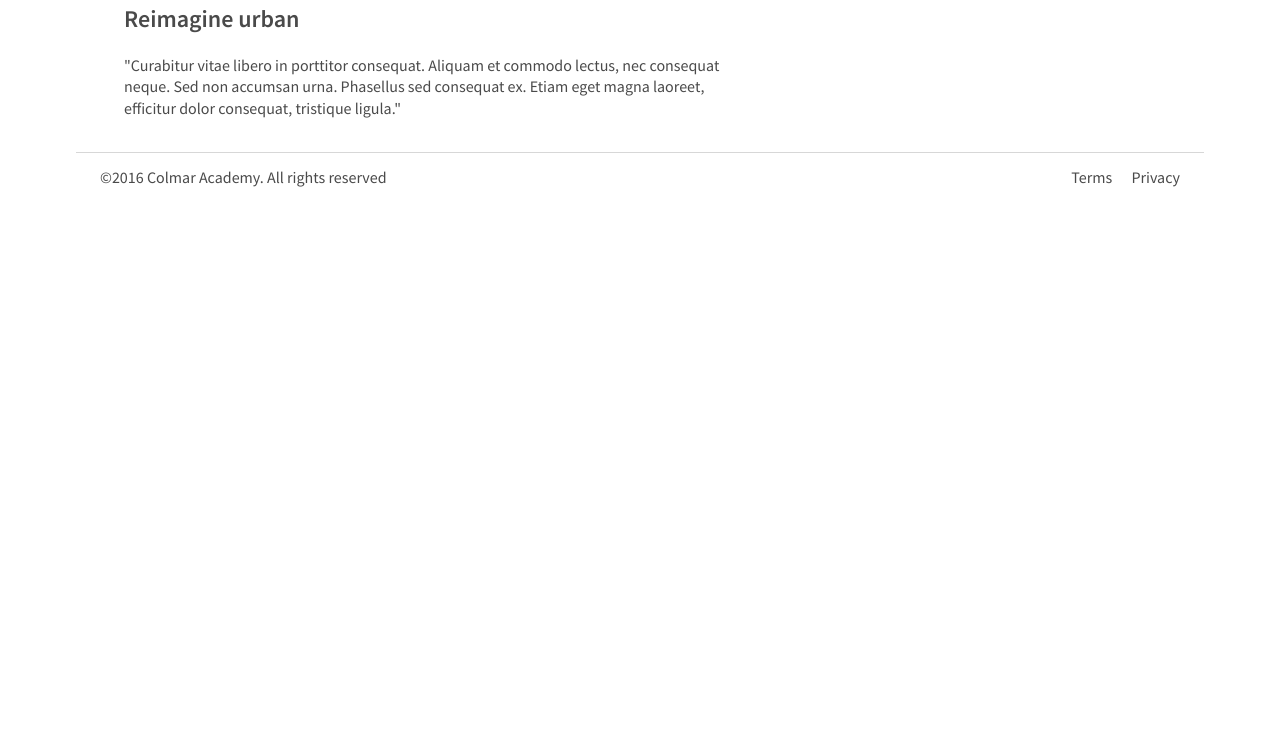
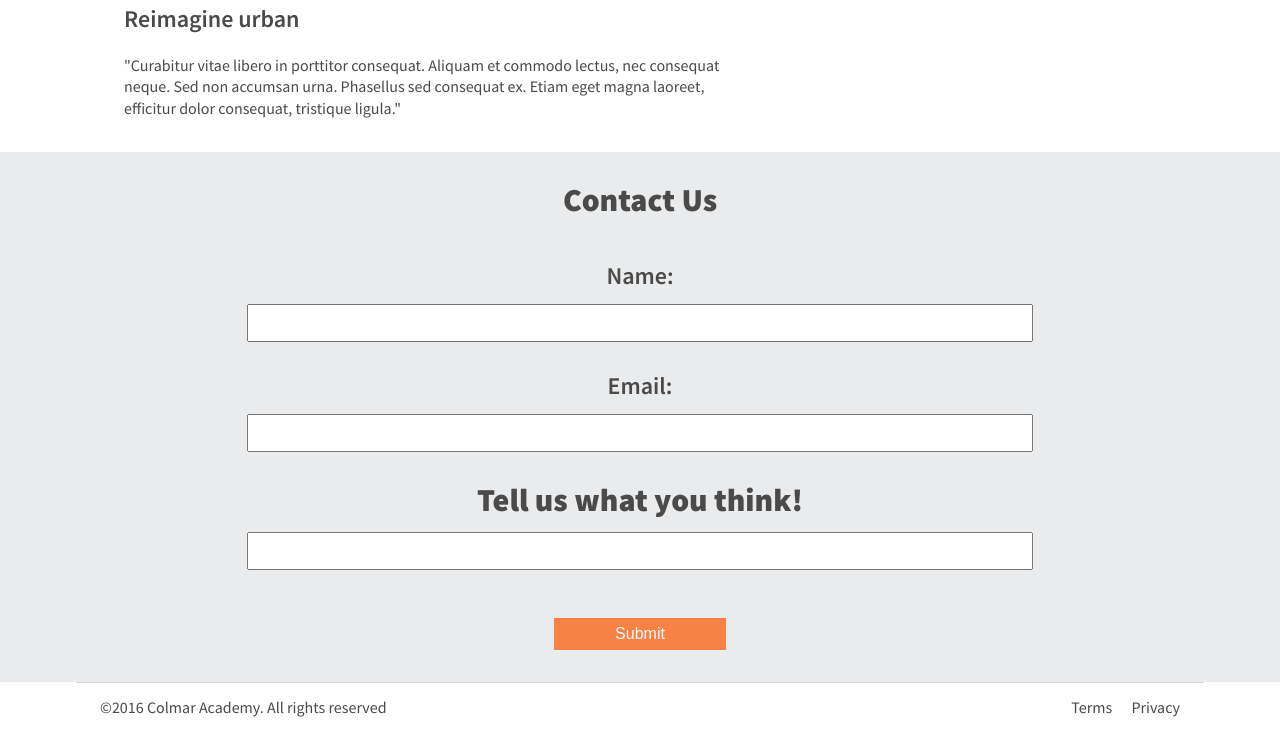
Before and after one commit to erikdubon/colmarAcademy, a plain HTML site: page index.html in a window 1280 px wide. Shown: the part 2369-3124 px from the top of the page. Before the commit the page ends 2602 px from the top, so only its background shows below. Drawn offline with Linux system fonts and the light colour scheme.

Commit message:
contact section added, tab icon added

```diff
--- a/index.html
+++ b/index.html
@@ -2,11 +2,12 @@
 <html>
   <head>
     <meta charset="utf-8">
+    <link rel="icon" href="./resources/favicon.ico">
     <link href="./resources/css/reset.css" type="text/css" rel="stylesheet">
     <link href="./resources/css/style.css" type="text/css" rel="stylesheet">
     <link href="https://fonts.googleapis.com/css?family=Ubuntu:400,700" rel="stylesheet">
     <link href="https://fonts.googleapis.com/css?family=Source+Sans+Pro:400,600,900" rel="stylesheet">
-    <title>Colmar Academy</title>
+    <title>Welcome to Colmar Academy!</title>
   </head>
   <body>
     <!-- header -->
@@ -184,6 +185,23 @@
         </div>
       </div>
     </div>
+    <!-- contact section -->
+    <div class="contact">
+      <div class="container">
+        <h3>Contact Us</h3>
+        <div class="contactWrapper">
+          <form class="fContact" action="index.html" method="get">
+            <h4>Name:</h4>
+            <input type="text" name="ContactName"><br>
+            <h4>Email:</h4>
+            <input type="email" name="ContactEmail"><br>
+            <h3>Tell us what you think!</h3>
+            <input type="text" name="ContactQuestion"><br>
+            <input class="buttonSubmit" type="submit" value="Submit">
+          </form>
+        </div>
+      </div>
+    </div>
     <!-- footer -->
     <footer>
       <div class="container">
--- a/resources/css/style.css
+++ b/resources/css/style.css
@@ -146,7 +146,7 @@ nav ul li a:hover {
   text-decoration: underline;*/
 }
 
-@media only screen and (max-width: 647px) {
+@media only screen and (max-width: 768px) {
 
   .logo {
     display: none;
@@ -573,6 +573,67 @@ nav ul li a:hover {
 
 }
 
+/*-- Contact Section --*/
+
+.contact {
+  position: relative;
+  top: 64px;
+  padding: 0 0 2rem 0;
+  background-color: rgb(234,235,236);
+}
+
+.contact .container {
+  flex-direction: column;
+  align-items: center;
+}
+
+.contactWrapper {
+  display: flex;
+  justify-content: center;
+  width: 100%;
+}
+
+form {
+  display: flex;
+  flex-direction: column;
+  align-items: center;
+  width: 80%;
+}
+
+form input {
+  width: 90%;
+  height: 2rem;
+}
+
+form h4, form h3 {
+  padding-top: 1rem;
+  padding-bottom: 1rem;
+}
+
+.buttonSubmit {
+  width: 20%;
+  height: 2rem;
+  margin-top: 2rem;
+  background-color: rgb(255,85,0);
+  border: 0;
+  color: white;
+  font-size: 1rem;
+  opacity: 0.7;
+  transition: all 200ms ease 25ms;
+}
+
+.buttonSubmit:hover {
+  opacity: 1;
+  width: 30%;
+  height: 3rem;
+}
+
+@media only screen and (max-width: 600px) {
+  form input {
+    width: 100%;
+  }
+}
+
 /* -- footer -- */
 
 footer .container {
```
Also changed, not shown: resources/favicon.ico (added).
